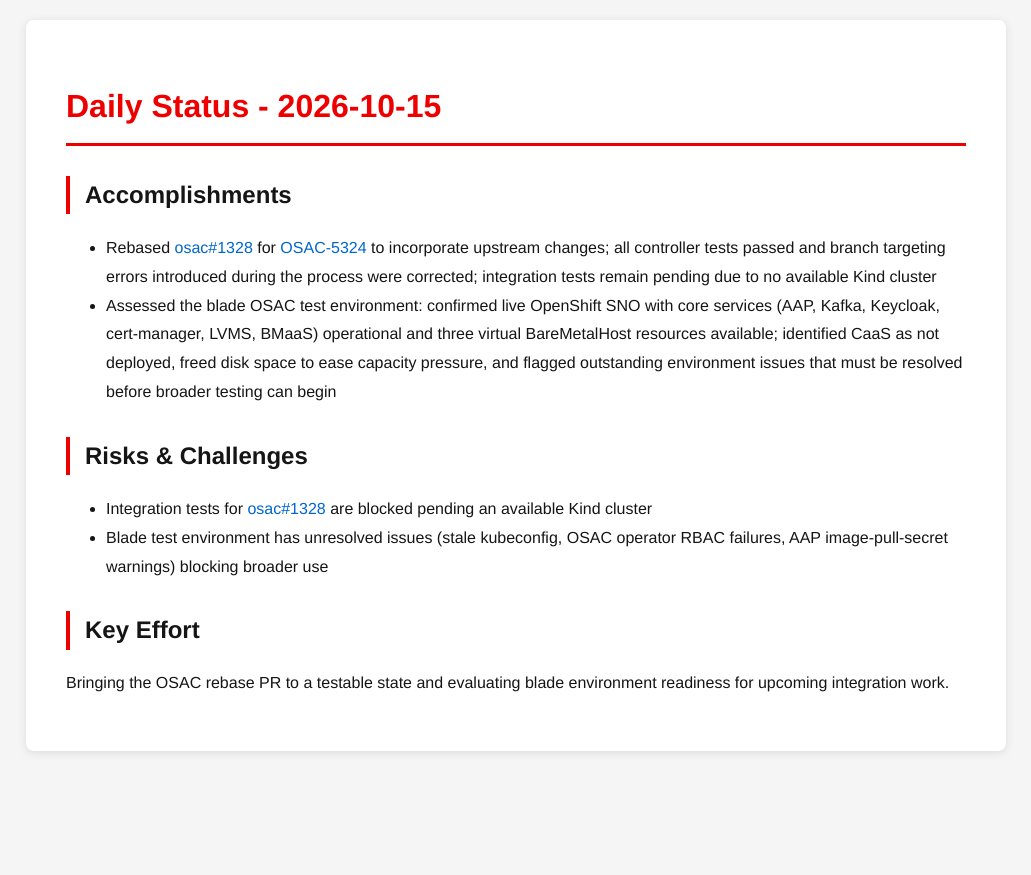
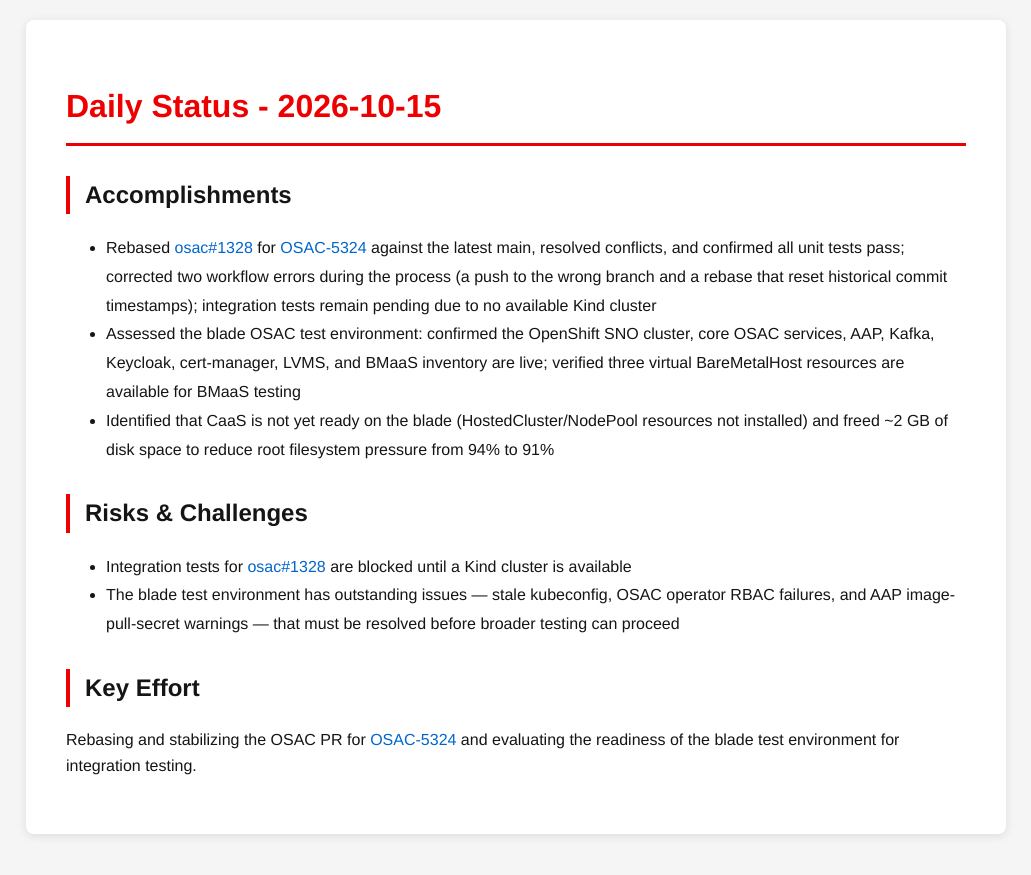
Before and after one commit to tzvatot/daily-status, a Jekyll site: the page built from 2026-10-15.md, in a window 1280 px wide. Shown: the top 875 px of the page, without its empty margins (124-1155 px from the left). Built offline with Jekyll 4.4.1, drawn with Linux system fonts in a browser that asks for light colours.

Commit message:
Daily status update - 2026-10-15

```diff
--- a/2026-10-15.md
+++ b/2026-10-15.md
@@ -7,12 +7,13 @@
 # Daily Status - 2026-10-15
 
 ## Accomplishments
-- Rebased [osac#1328](https://github.com/osac-project/osac/pull/1328) for [OSAC-5324](https://redhat.atlassian.net/browse/OSAC-5324) to incorporate upstream changes; all controller tests passed and branch targeting errors introduced during the process were corrected; integration tests remain pending due to no available Kind cluster
-- Assessed the blade OSAC test environment: confirmed live OpenShift SNO with core services (AAP, Kafka, Keycloak, cert-manager, LVMS, BMaaS) operational and three virtual BareMetalHost resources available; identified CaaS as not deployed, freed disk space to ease capacity pressure, and flagged outstanding environment issues that must be resolved before broader testing can begin
+- Rebased [osac#1328](https://github.com/osac-project/osac/pull/1328) for [OSAC-5324](https://redhat.atlassian.net/browse/OSAC-5324) against the latest main, resolved conflicts, and confirmed all unit tests pass; corrected two workflow errors during the process (a push to the wrong branch and a rebase that reset historical commit timestamps); integration tests remain pending due to no available Kind cluster
+- Assessed the blade OSAC test environment: confirmed the OpenShift SNO cluster, core OSAC services, AAP, Kafka, Keycloak, cert-manager, LVMS, and BMaaS inventory are live; verified three virtual BareMetalHost resources are available for BMaaS testing
+- Identified that CaaS is not yet ready on the blade (HostedCluster/NodePool resources not installed) and freed ~2 GB of disk space to reduce root filesystem pressure from 94% to 91%
 
 ## Risks & Challenges
-- Integration tests for [osac#1328](https://github.com/osac-project/osac/pull/1328) are blocked pending an available Kind cluster
-- Blade test environment has unresolved issues (stale kubeconfig, OSAC operator RBAC failures, AAP image-pull-secret warnings) blocking broader use
+- Integration tests for [osac#1328](https://github.com/osac-project/osac/pull/1328) are blocked until a Kind cluster is available
+- The blade test environment has outstanding issues — stale kubeconfig, OSAC operator RBAC failures, and AAP image-pull-secret warnings — that must be resolved before broader testing can proceed
 
 ## Key Effort
-Bringing the OSAC rebase PR to a testable state and evaluating blade environment readiness for upcoming integration work.
+Rebasing and stabilizing the OSAC PR for [OSAC-5324](https://redhat.atlassian.net/browse/OSAC-5324) and evaluating the readiness of the blade test environment for integration testing.
```
